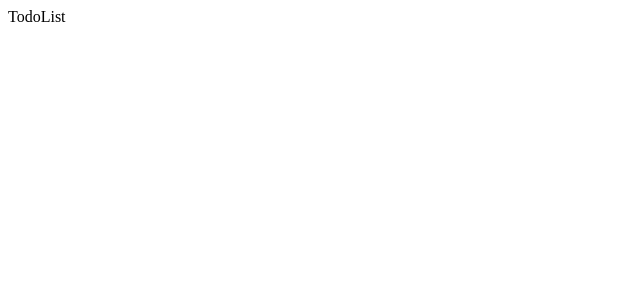
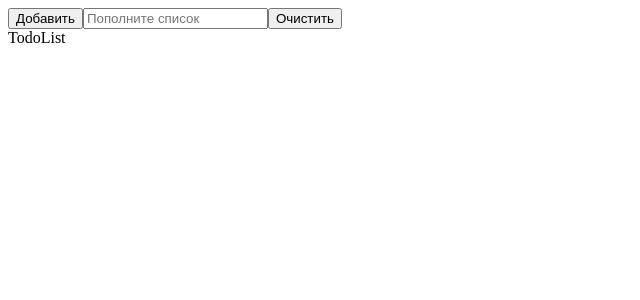
Before and after one commit to apple-xrum/verba-test, a React (Create React App) app: page / in a window 1280 px wide. Shown: the top 300 px of the page, without its empty margins (0-640 px from the left). Built offline with nearby package versions, Linux system fonts and the light colour scheme; sample sign-in values are in the browser's storage.

Commit message:
Реализовано добавление тудушки и удаление всех тудушек

```diff
--- a/src/App.tsx
+++ b/src/App.tsx
@@ -2,6 +2,7 @@ import React, { useContext } from 'react';
 import { Routes, Route, Navigate } from 'react-router-dom';
 import SignIn from './components/SignIn';
 import TodoList from './components/TodoList';
+import AddTodo from './components/AddTodo';
 import { AuthContext } from './context/AuthContext';
 
 function App() {
@@ -9,6 +10,7 @@ function App() {
 
   return (
     <div>
+      {isLoggedIn && <AddTodo />}
       <Routes>
         <Route path="/signin" element={<SignIn />} />
         <Route
--- /dev/null
+++ b/src/components/AddTodo.tsx
@@ -0,0 +1,35 @@
+import React, { useState } from 'react';
+import { useDispatch } from 'react-redux';
+import { addTodo, removeAllTodos } from '../redux/todoSlice';
+
+const AddTodo: React.FC = () => {
+  const [description, setDescription] = useState('');
+  const dispatch = useDispatch();
+
+  const handleAddTodo = () => {
+    if(description.length >= 3){
+      dispatch(addTodo(description));
+      setDescription('');
+    }
+  };
+
+  const handleRemoveAllTodos = () => {
+    dispatch(removeAllTodos());
+  };
+
+  return (
+    <div>
+      <button onClick={handleAddTodo}>Добавить</button>
+      <input
+        type="text"
+        placeholder='Пополните список'
+        minLength={3}
+        value={description}
+        onChange={(e) => setDescription(e.target.value)}
+      />
+      <button onClick={handleRemoveAllTodos}>Очистить</button>
+    </div>
+  );
+};
+
+export default AddTodo;
```
